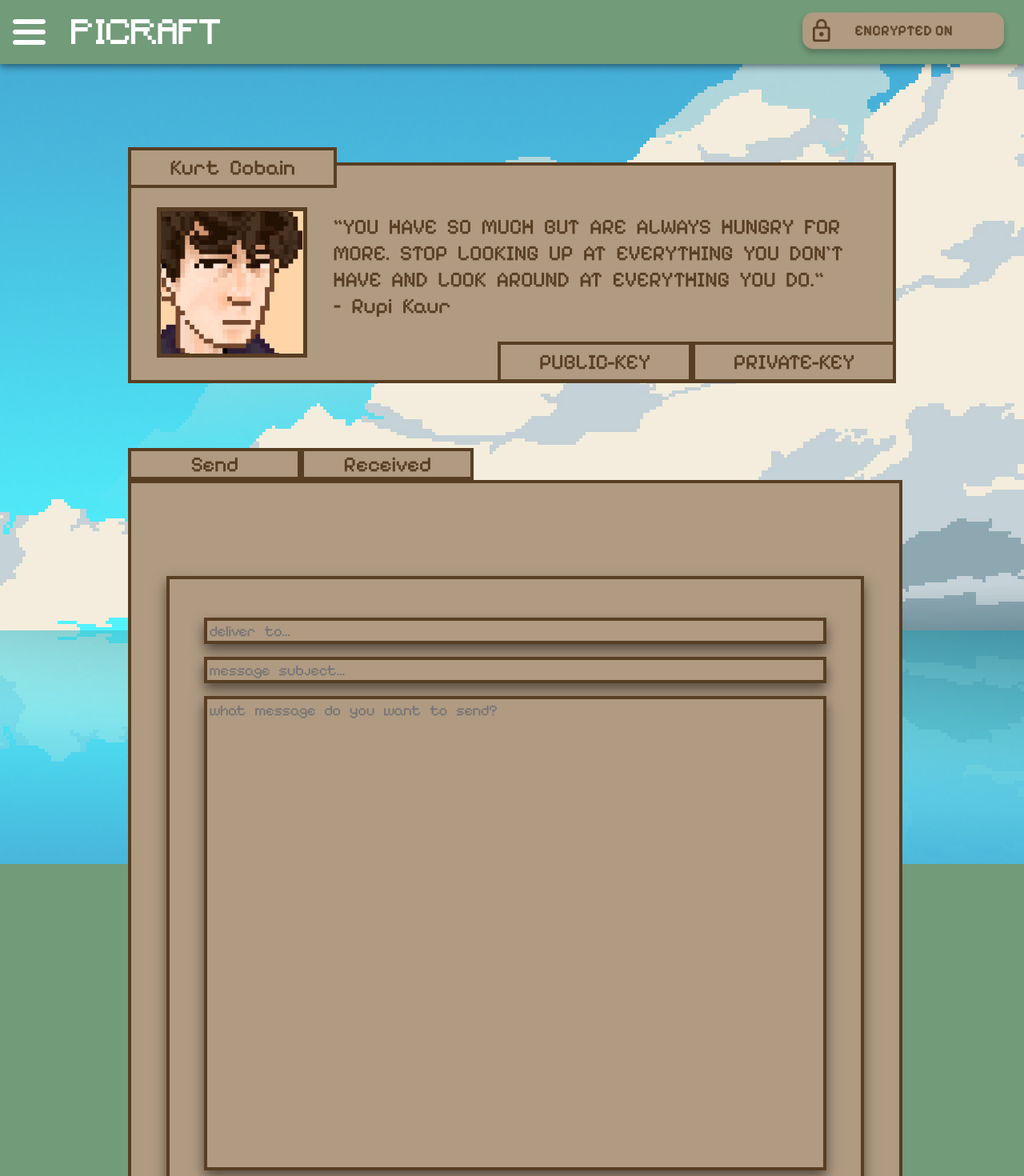
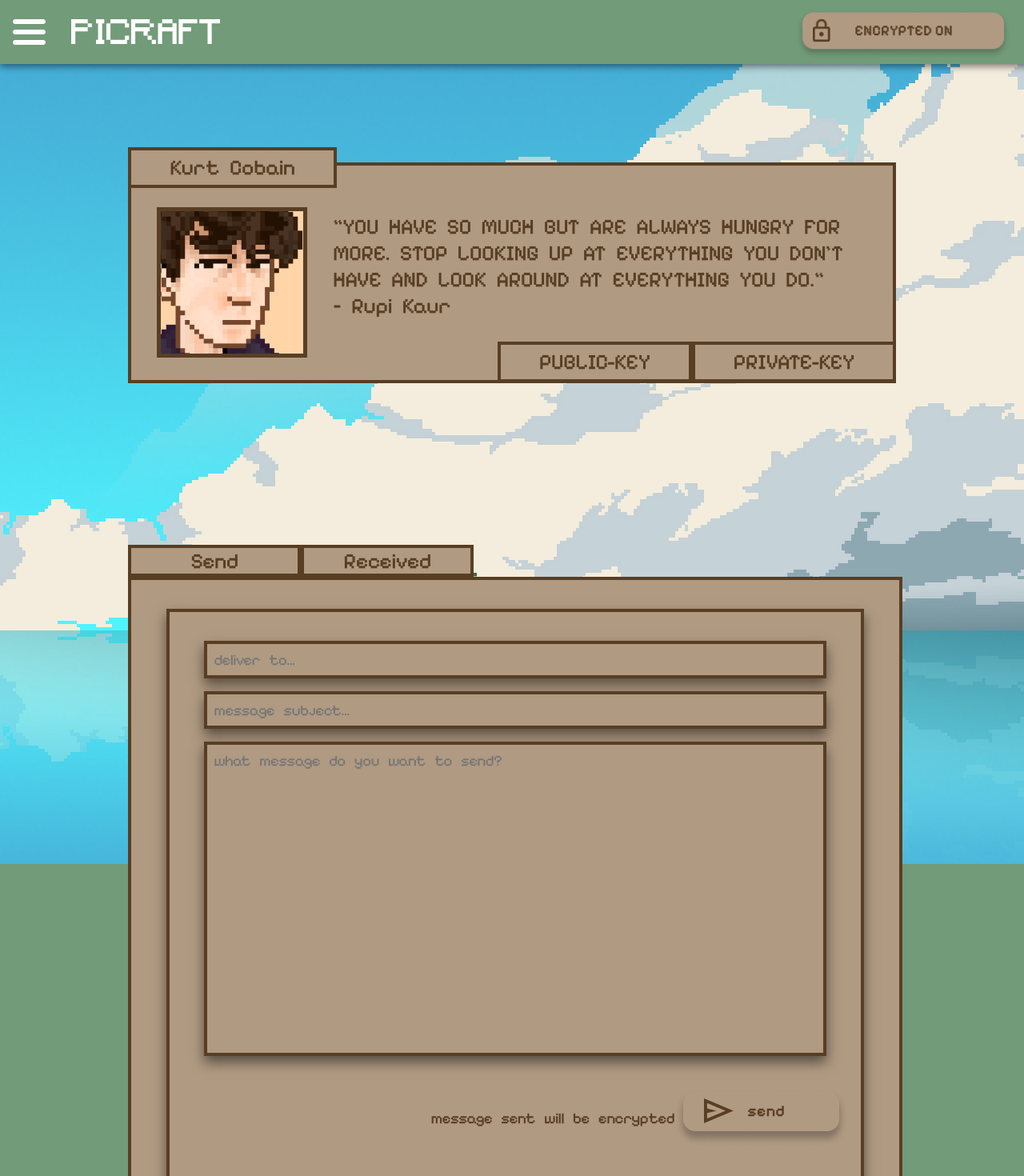
Before and after one commit to agw2005/rsa-encryption-discrete-math-v2, a React (Vite) app: page / in a window 1280 px wide. Shown: the top 1470 px of the page at 80% size. Built offline with nearby package versions, Linux system fonts and the light colour scheme.

Commit message:
fixed margin issues between sections

```diff
--- a/src/components/userOne/UserOne.css
+++ b/src/components/userOne/UserOne.css
@@ -8,6 +8,7 @@ header {
   padding: 0.5rem 1rem;
   background-color: var(--primary-color);
   position: fixed;
+  top: 0;
   width: 100%;
 
   display: flex;
@@ -36,7 +37,7 @@ header {
 
 .right-header {
   max-height: 4rem;
-  margin: 0;
+  margin: 0rem;
   margin-right: 2rem;
   position: relative;
   top: 0.2rem;
@@ -52,11 +53,11 @@ header {
 /* !!! Message Section */
 
 .message-section {
-  position: absolute;
-  top: 9.5rem;
   width: 75%;
   margin-left: 12.5%;
   margin-right: 12.5%;
+  /* background-color: red; */
+  margin-top: 9.5rem;
 }
 
 .content-body {
@@ -128,6 +129,7 @@ nav {
   min-width: 15%;
   min-height: 100%;
   position: fixed;
+  top: 0;
   z-index: 4;
   background-color: var(--primary-color);
   letter-spacing: 0px;
@@ -226,8 +228,8 @@ li:hover {
 .s-o-container {
   width: 75%;
   margin: 0rem auto;
-  position: relative;
-  top: 35rem;
+  margin-top: 9.5rem;
+  margin-bottom: 30%;
 }
 
 .send-received {
@@ -256,7 +258,7 @@ li:hover {
   border: var(--primary-border);
   background-color: var(--secondary-color);
   width: 100%;
-  height: 75rem;
+  height: 50rem;
   display: flex;
   align-items: center; /* Vertically center child (inner-body class) */
   justify-content: center; /* Horizontally center child (inner-body class) */
@@ -266,7 +268,7 @@ li:hover {
   border: var(--primary-border);
   background-color: var(--secondary-color);
   /* background-color: red; */
-  height: 80%;
+  height: 90%;
   width: 90%;
   display: flex;
   flex-direction: column;
@@ -286,6 +288,7 @@ textarea {
   letter-spacing: -0.05rem;
   word-spacing: 0.5rem;
   box-shadow: 0px 8px 15px 0px rgba(0, 0, 0, 0.5);
+  padding: 0.5rem;
 }
 
 input:focus,
@@ -297,6 +300,8 @@ textarea:focus {
   /* background-color: red; */
   width: 100%;
   height: 90%;
+  display: flex;
+  flex-direction: column;
 }
 
 form {
@@ -324,6 +329,8 @@ form textarea {
   align-items: center; /* Vertically center child */
   justify-content: end; /* Horizontally center child */
   margin: 1rem;
+  margin-top: auto;
+  align-self: flex-end;
 }
 
 /* CUSTOM SCROLL BAR - from W3S */
@@ -354,7 +361,3 @@ img:hover {
 }
 
 /* S-O section !!! */
-
-.whitespace {
-  margin: 50rem auto;
-}
--- a/src/components/userOne/UserOne.tsx
+++ b/src/components/userOne/UserOne.tsx
@@ -124,7 +124,7 @@ const UserOne = () => {
           </div>
         </div>
       </section>
-      <div className="s-o-container">
+      <section className="s-o-container">
         <div className="send-received">
           <div id="send-option">Send</div>
           <div id="receive-option">Received</div>
@@ -159,8 +159,7 @@ const UserOne = () => {
             </div>
           </div>
         </div>
-      </div>
-      <div className="whitespace"></div>
+      </section>
     </>
   );
 };
```
